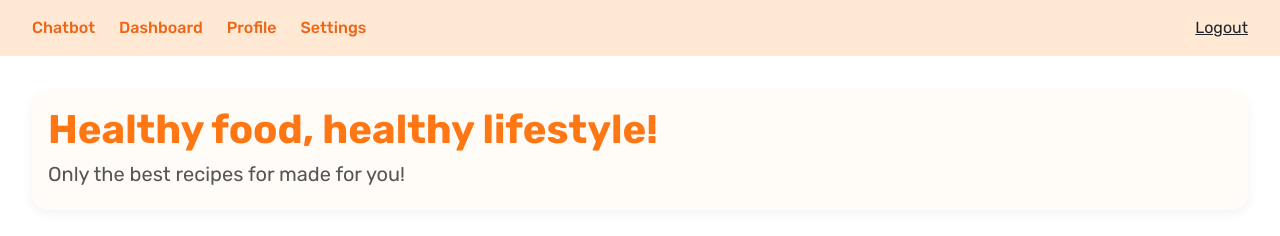
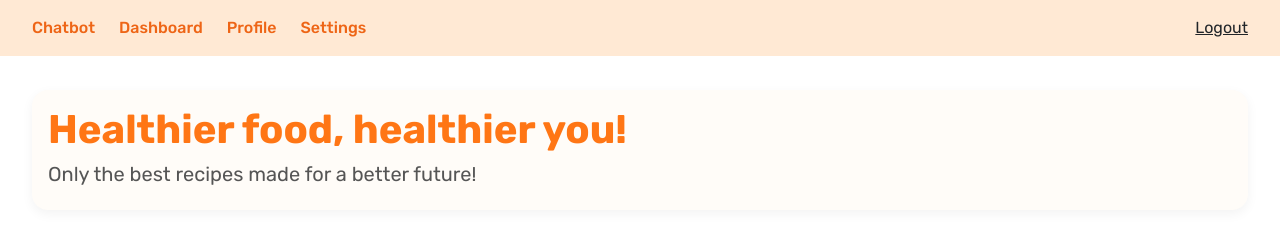
Before and after one commit to tgw6201/SummerBuild2025, a React (Vite) app in the folder client/: page /dashboard in a window 1280 px wide. Shown: the top 236 px of the page. Built offline with nearby package versions, Linux system fonts and the light colour scheme.

Commit message:
Update Dashboard.jsx

```diff
--- a/client/src/pages/Dashboard.jsx
+++ b/client/src/pages/Dashboard.jsx
@@ -88,8 +88,8 @@ const Dashboard = () => {
   return (
     <div className="dashboard-container">
       <div className="dashboard-header">
-        <h1>Healthy food, healthy lifestyle!</h1>
-        <h3>Only the best recipes for made for you! </h3>
+        <h1>Healthier food, healthier you!</h1>
+        <h3>Only the best recipes made for a better future! </h3>
       </div>
       {/* Row 1: Top 3 favourite dishes */}
       <div className="favourite-dishes">
```
